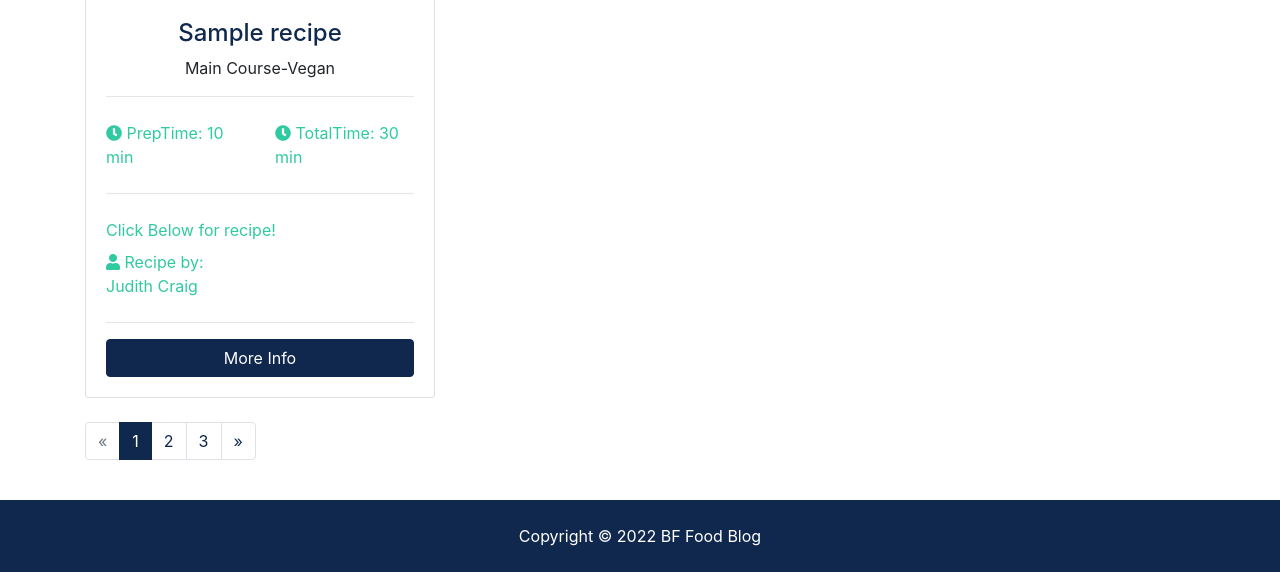
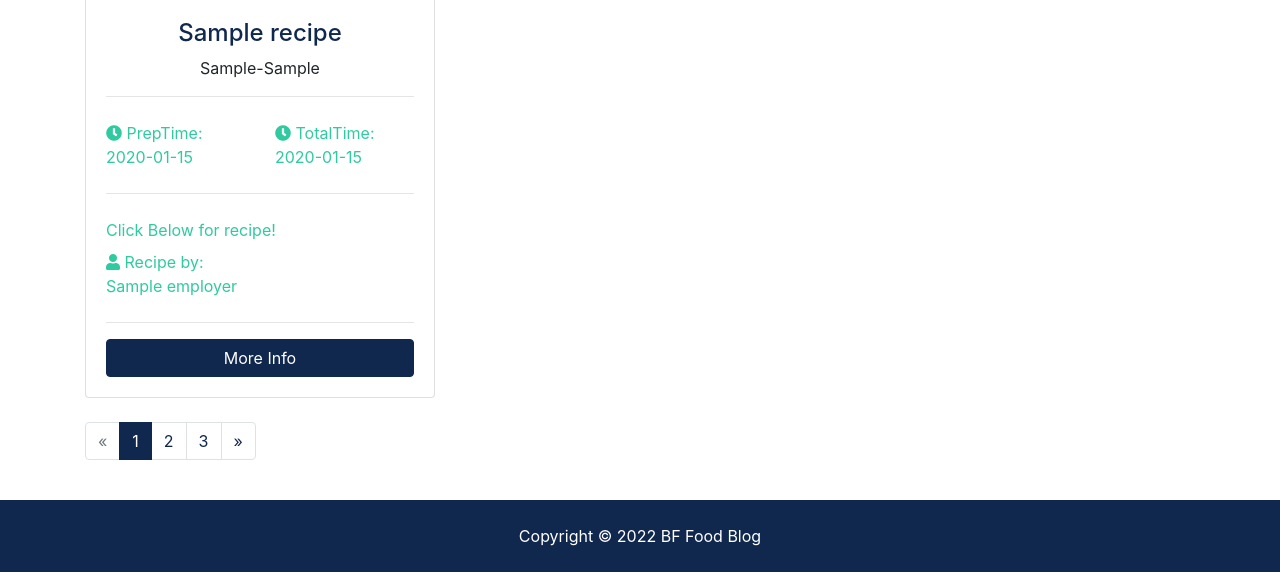
Before and after one commit to Bfatima25/foodblog_project, a Django app: page /recipes/ in a window 1280 px wide. Shown: the part 746-1318 px from the top of the page. Run offline with Django 4.2, Linux system fonts and the light colour scheme; tables that the repository leaves empty hold one stand-in row (values such as "Sample post"); grey boxes marked "Sample" are stand-in pictures; some libraries are stand-ins or nearby versions.

Commit message:
display recipes in templated by editing recipes.html

```diff
--- a/recipes/views.py
+++ b/recipes/views.py
@@ -11,7 +11,7 @@ def index(request):
 
     return render(request, 'recipes/recipes.html', context)
 
-def recipe(request):
+def recipe(request, recipe_id):
     return render(request, 'recipes/recipe.html')
 
 def search(request):
--- a/templates/recipes/recipes.html
+++ b/templates/recipes/recipes.html
@@ -35,18 +35,18 @@
           {% for recipe in recipes %}
           <div class="col-md-6 col-lg-4 mb-4">
             <div class="card recipe-preview">
-              <img class="card-img-top" src="assets/img/homes/home-1.jpg" alt="">
+              <img class="card-img-top" src="{{ recipe.photo_main.url }}" alt="">
               <div class="card-body">
                 <div class="recipe-heading text-center">
                   <h4 class="text-primary">{{ recipe.title }}</h4>
-                  <p>Main Course-Vegan</p>
+                  <p>{{ recipe.Mealtype }}-{{ recipe.Specialdiet }}</p>
                 </div>
                 <hr>
               <div class="row py-2 text-secondary">
                 <div class="col-6">
-                  <i class="fas fa-clock"></i> PrepTime: 10 min</div>
+                  <i class="fas fa-clock"></i> PrepTime: {{ recipe.preptime }}</div>
                 <div class="col-6">
-                  <i class="fas fa-clock"></i> TotalTime: 30 min</div>
+                  <i class="fas fa-clock"></i> TotalTime: {{ recipe.totaltime }}</div>
               </div>
               <hr>
               <div class="row py-2 text-secondary">
@@ -55,10 +55,10 @@
               </div>
                 <div class="row text-secondary pb-2">
                   <div class="col-6">
-                    <i class="fas fa-user"></i> Recipe by: Judith Craig</div>
+                    <i class="fas fa-user"></i> Recipe by: {{ recipe.employer }}</div>
                 </div>
                 <hr>
-                  <a href="recipe.html" class="btn btn-primary btn-block">More Info</a>
+                  <a href="{% url 'recipe' recipe.id %}" class="btn btn-primary btn-block">More Info</a>
                 </div>
               </div>
             </div>
```
